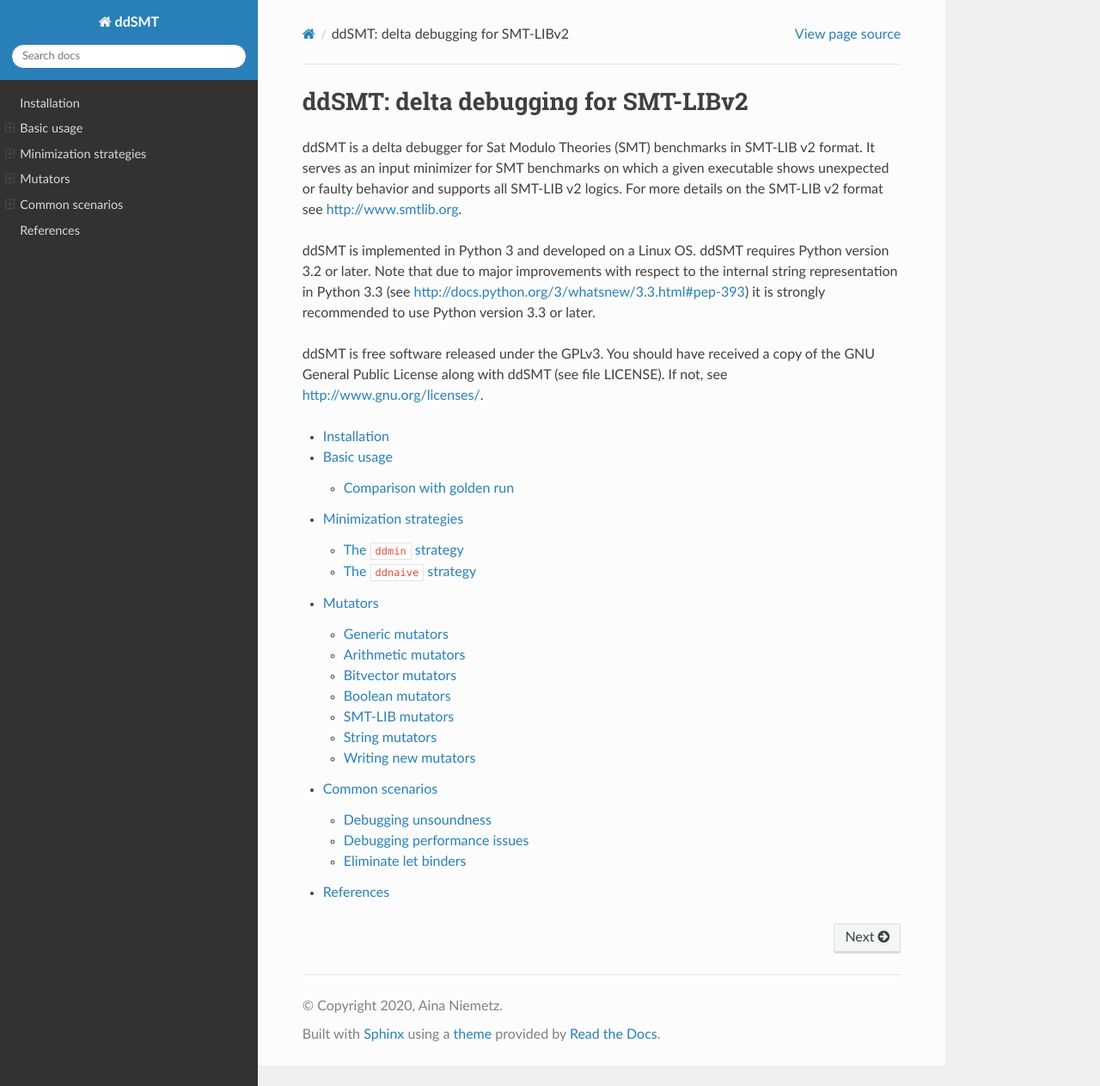
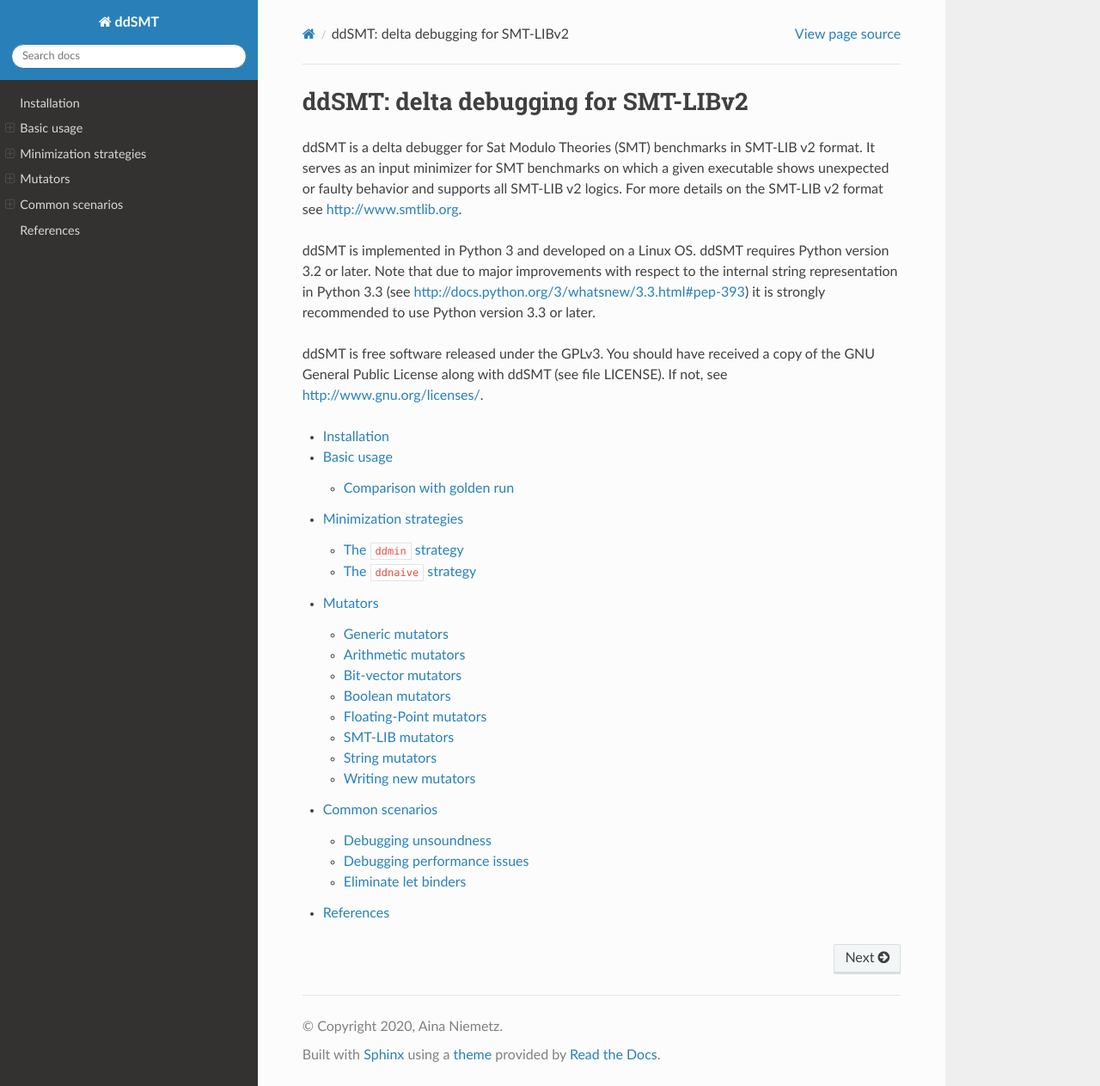
Before and after one commit to ddsmt/ddSMT, a Sphinx documentation site: the page built from docs/index.rst, in a window 1280 px wide and 1263 px high. Shown: the whole window at 86% size. Built offline with Sphinx 7.4.7 and the Read the Docs theme 2.0.0, drawn with Linux system fonts in a browser that asks for light colours.

Commit message:
Add FP mutators to docs

```diff
--- a/docs/mutators.rst
+++ b/docs/mutators.rst
@@ -49,7 +49,7 @@ Arithmetic mutators
 .. autoclass:: ddsmt.mutators_arithmetic.ArithmeticSplitNaryRelation
 .. autoclass:: ddsmt.mutators_arithmetic.ArithmeticStrengthenRelation
 
-Bitvector mutators
+Bit-vector mutators
 ------------------
 .. autoclass:: ddsmt.mutators_bv.BVConcatToZeroExtend
 .. autoclass:: ddsmt.mutators_bv.BVDoubleNegation
@@ -73,6 +73,10 @@ Boolean mutators
 .. autoclass:: ddsmt.mutators_boolean.BoolNegateQuantifier
 .. autoclass:: ddsmt.mutators_boolean.BoolXOREliminateBinary
 .. autoclass:: ddsmt.mutators_boolean.BoolXORRemoveConstant
+
+Floating-Point mutators
+-----------------------
+.. autoclass:: ddsmt.mutators_fp.FPShortSort
 
 SMT-LIB mutators
 ----------------
```
